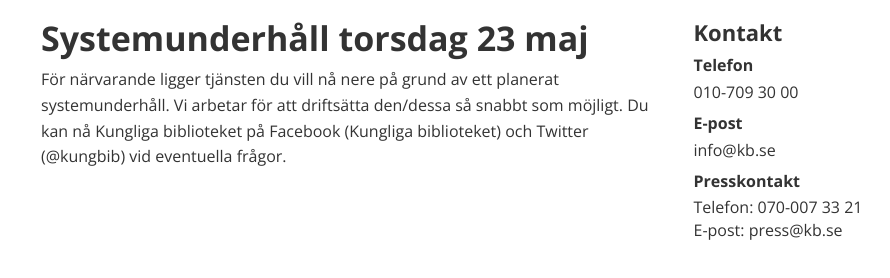
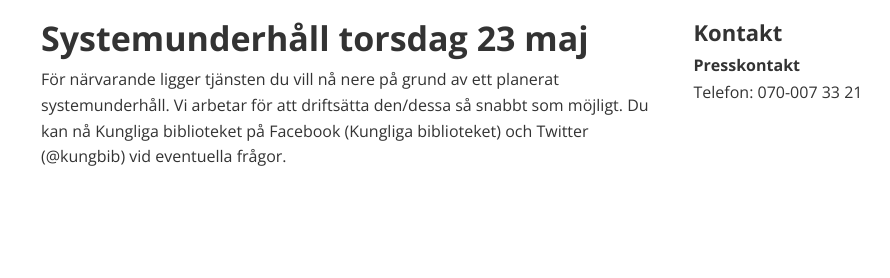
Before and after one commit to Kungbib/kungbib.github.io, a plain HTML site: page index.html in a window 1280 px wide. Shown: the full height of the page, 224-1114 px from the left. Drawn offline with nearby package versions, Linux system fonts and the light colour scheme.

Commit message:
Update contact information

```diff
--- a/index.html
+++ b/index.html
@@ -89,14 +89,13 @@
             <h2>Kontakt</h2>
             <dl>
                 <!--<dd><a href="https://www.kb.se">www.kb.se</a></dd>-->
-                <dt>Telefon</dt>
+                <!--<dt>Telefon</dt>
                 <dd>010-709 30 00</dd>
                 <dt>E-post</dt>
-                <dd>info@kb.se</dd>
+                <dd>info@kb.se</dd>-->
                 <dt>Presskontakt</dt>
                 <dd>
-                  Telefon: 070-007 33 21<br>
-                  E-post: press@kb.se
+                  Telefon: 070-007 33 21
                 </dd>
                 <!--<dt>Besöksadress</dt>
                 <dd>Humlegårdsgatan 26<br>Humlegården, Stockholm</dd>
```
